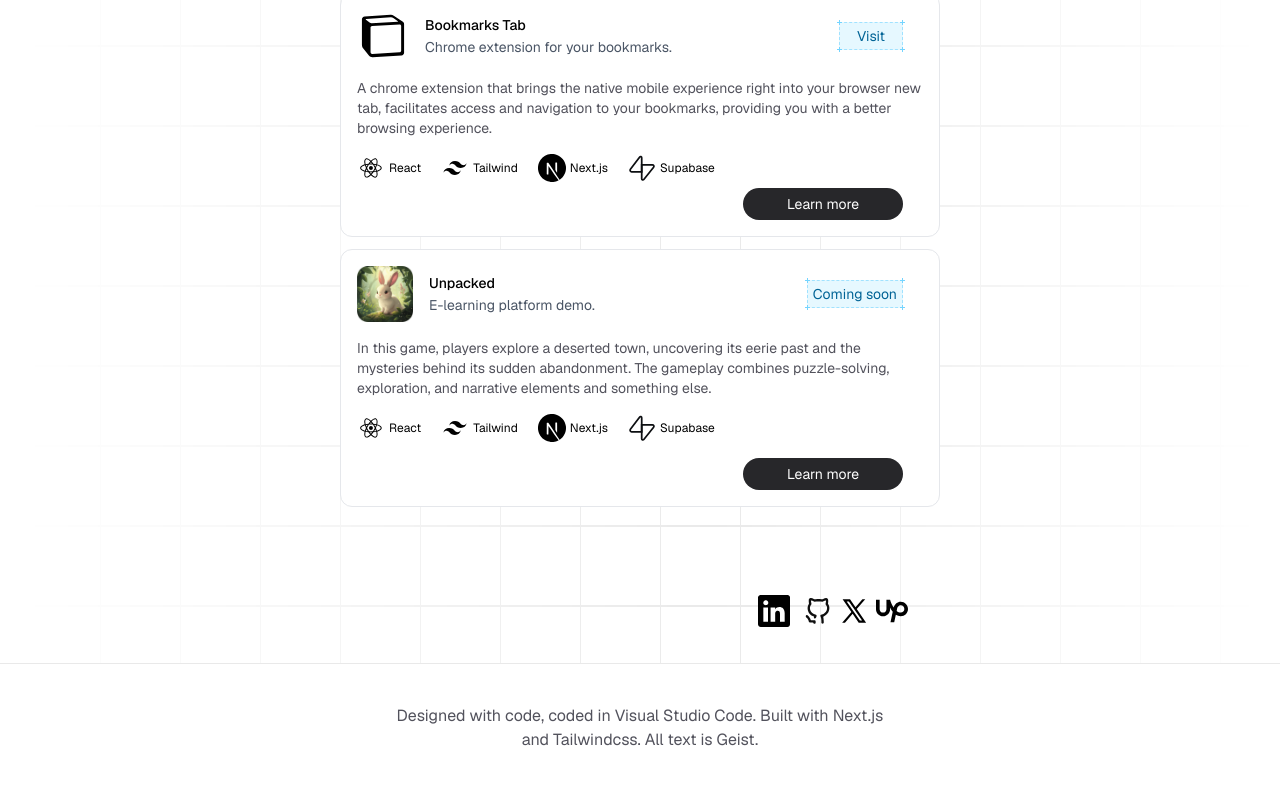
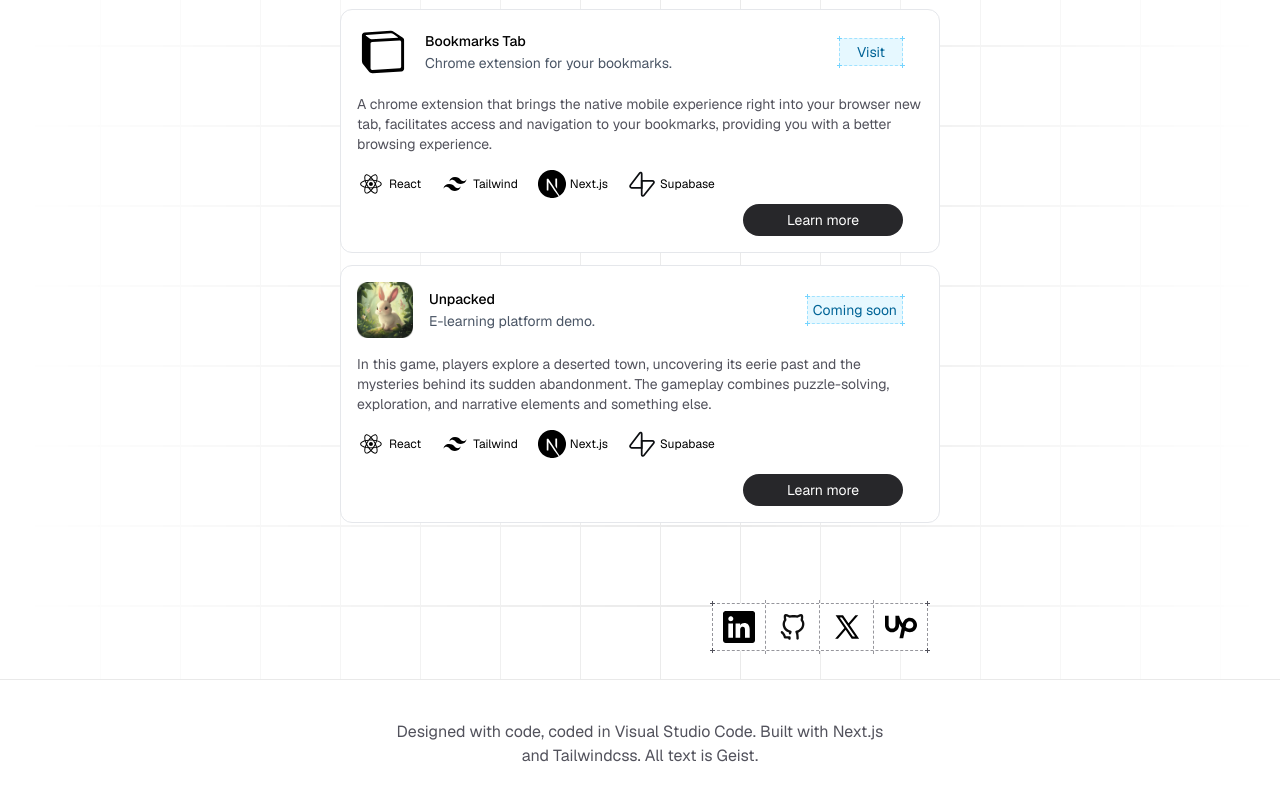
Before and after one commit to ibraheemhursheesh/personal-website, a Next.js app: page / in a window 1280 px wide. Shown: the part 572-1372 px from the top of the page. Built offline with nearby package versions, Linux system fonts and the light colour scheme.

Commit message:
more design enhancements

```diff
--- a/src/components/Header.tsx
+++ b/src/components/Header.tsx
@@ -502,14 +502,68 @@ export default function Header() {
             Ibrahim Harchiche
           </h1>
         </div>
-        <div className="text-zinc-600 px-10  max-w-prose mx-auto mt-1.5 text-center">
+        <div className="text-zinc-600 p-2 max-w-[65ch] mx-auto mt-1.5 text-center relative border-x-16 border-transparent">
           {" "}
+          {/* <span className="bg-white absolute inset-0"></span>
+          <span
+            className="absolute inset-0 border border-dashed border-zinc-600/60"
+            data--h-bstatus="0OBSERVED"
+          ></span>
+          <svg
+            width={5}
+            height={5}
+            viewBox="0 0 5 5"
+            className="absolute top-[-2px] left-[-2px] fill-zinc-600"
+            data--h-bstatus="0OBSERVED"
+          >
+            <path
+              d="M2 0h1v2h2v1h-2v2h-1v-2h-2v-1h2z"
+              data--h-bstatus="0OBSERVED"
+            />
+          </svg>
+          <svg
+            width={5}
+            height={5}
+            viewBox="0 0 5 5"
+            className="absolute top-[-2px] right-[-2px] fill-zinc-600"
+            data--h-bstatus="0OBSERVED"
+          >
+            <path
+              d="M2 0h1v2h2v1h-2v2h-1v-2h-2v-1h2z"
+              data--h-bstatus="0OBSERVED"
+            />
+          </svg>
+          <svg
+            width={5}
+            height={5}
+            viewBox="0 0 5 5"
+            className="absolute bottom-[-2px] left-[-2px] fill-zinc-600"
+            data--h-bstatus="0OBSERVED"
+          >
+            <path
+              d="M2 0h1v2h2v1h-2v2h-1v-2h-2v-1h2z"
+              data--h-bstatus="0OBSERVED"
+            />
+          </svg>
+          <svg
+            width={5}
+            height={5}
+            viewBox="0 0 5 5"
+            className="absolute right-[-2px] bottom-[-2px] fill-zinc-600"
+            data--h-bstatus="0OBSERVED"
+          >
+            <path
+              d="M2 0h1v2h2v1h-2v2h-1v-2h-2v-1h2z"
+              data--h-bstatus="0OBSERVED"
+            />
+          </svg> */}
+          <div className="relative">
             <p className="">
               I’m a self-taught front-end developer, based in Morocco, I enjoy
               building pixel-perfect web experiences. Throughout the last two
-            years, I’ve been honing my front-end development skills and building
-            a strong foundation in web technologies. I use React, Next.js,
-            Typescript, and Tailwind as my core development stack.
+              years, I’ve been honing my front-end development skills and
+              building a strong foundation in web technologies. I use React,
+              Next.js, Typescript, and Tailwind as my core development stack.
             </p>
             <p className="mt-4">
               I did some technical writing back in the past on{" "}
@@ -550,7 +604,8 @@ export default function Header() {
               Upwork
             </a> */}
               .
-          </p>
+            </p>{" "}
+          </div>
         </div>{" "}
       </div>
     </div>
--- a/src/components/Homepage.tsx
+++ b/src/components/Homepage.tsx
@@ -521,8 +521,67 @@ export default function Homepage() {
           </div>
         </div>
       </div>{" "}
-      <div className="mt-20 max-w-xl mx-auto mb-7 flex gap-1.5 items-center justify-end px-5">
-        <a href="https://www.linkedin.com/in/ibrahim-harchiche-415a51259/">
+      <div className="max-w-xl mx-auto">
+        <div className="mt-20 w-fit mb-7 flex  items-center mx-auto sm:mr-0 relative">
+          {" "}
+          <span className="bg-white absolute inset-0"></span>
+          <span
+            className="absolute inset-0 border border-dashed border-zinc-600/60"
+            data--h-bstatus="0OBSERVED"
+          ></span>
+          <svg
+            width={5}
+            height={5}
+            viewBox="0 0 5 5"
+            className="absolute top-[-2px] left-[-2px] fill-zinc-600"
+            data--h-bstatus="0OBSERVED"
+          >
+            <path
+              d="M2 0h1v2h2v1h-2v2h-1v-2h-2v-1h2z"
+              data--h-bstatus="0OBSERVED"
+            />
+          </svg>
+          <svg
+            width={5}
+            height={5}
+            viewBox="0 0 5 5"
+            className="absolute top-[-2px] right-[-2px] fill-zinc-600"
+            data--h-bstatus="0OBSERVED"
+          >
+            <path
+              d="M2 0h1v2h2v1h-2v2h-1v-2h-2v-1h2z"
+              data--h-bstatus="0OBSERVED"
+            />
+          </svg>
+          <svg
+            width={5}
+            height={5}
+            viewBox="0 0 5 5"
+            className="absolute bottom-[-2px] left-[-2px] fill-zinc-600"
+            data--h-bstatus="0OBSERVED"
+          >
+            <path
+              d="M2 0h1v2h2v1h-2v2h-1v-2h-2v-1h2z"
+              data--h-bstatus="0OBSERVED"
+            />
+          </svg>
+          <svg
+            width={5}
+            height={5}
+            viewBox="0 0 5 5"
+            className="absolute right-[-2px] bottom-[-2px] fill-zinc-600"
+            data--h-bstatus="0OBSERVED"
+          >
+            <path
+              d="M2 0h1v2h2v1h-2v2h-1v-2h-2v-1h2z"
+              data--h-bstatus="0OBSERVED"
+            />
+          </svg>
+          {/* no svgs */}
+          <a
+            className="size-12 flex items-center justify-center mx-3 sm:mx-0.75 not-last:after:h-[112%] after:border-l after:border-dashed after:border-zinc-600/60 after:absolute relative  after:-right-3 sm:after:-right-0.75"
+            href="https://www.linkedin.com/in/ibrahim-harchiche-415a51259/"
+          >
             <svg
               viewBox="0 0 24 24"
               className="size-12"
@@ -544,7 +603,10 @@ export default function Homepage() {
               </g>
             </svg>
           </a>
-        <a href="https://github.com/ibraheemhursheesh">
+          <a
+            className="size-12 flex items-center justify-center mx-3 sm:mx-0.75 not-last:after:h-[112%] after:border-l after:border-dashed after:border-zinc-600/60 after:absolute relative  after:-right-3 sm:after:-right-0.75"
+            href="https://github.com/ibraheemhursheesh"
+          >
             <svg
               className="size-7"
               viewBox="0 0 24 24"
@@ -570,7 +632,10 @@ export default function Homepage() {
               </g>
             </svg>
           </a>
-        <a href="https://x.com/ibrahim_hrsh">
+          <a
+            className="size-12 flex items-center justify-center mx-3 sm:mx-0.75 not-last:after:h-[112%] after:border-l after:border-dashed after:border-zinc-600/60 after:absolute relative  after:-right-3 sm:after:-right-0.75"
+            href="https://x.com/ibrahim_hrsh"
+          >
             <svg
               className="size-8"
               xmlns="http://www.w3.org/2000/svg"
@@ -583,7 +648,10 @@ export default function Homepage() {
               <path d="M26.37,26l-8.795-12.822l0.015,0.012L25.52,4h-2.65l-6.46,7.48L11.28,4H4.33l8.211,11.971L12.54,15.97L3.88,26h2.65 l7.182-8.322L19.42,26H26.37z M10.23,6l12.34,18h-2.1L8.12,6H10.23z"></path>
             </svg>
           </a>
-        <a href="https://www.upwork.com/freelancers/~014ce4d152e17b2b6a">
+          <a
+            className="size-12 flex items-center justify-center mx-3 sm:mx-0.75 not-last:after:h-[112%] after:border-l after:border-dashed after:border-zinc-600/60 after:absolute relative  after:-right-3 sm:after:-right-0.75"
+            href="https://www.upwork.com/freelancers/~014ce4d152e17b2b6a"
+          >
             <svg
               className="size-8"
               fill="#000000"
@@ -603,7 +671,8 @@ export default function Homepage() {
               </g>
             </svg>
           </a>
-      </div>{" "}
+        </div>
+      </div>
       <footer className="bg-white border-t border-[#e9e9e9]">
         <p className="max-w-xl mx-auto text-zinc-600 p-10 text-center">
           Designed with code, coded in Visual Studio Code. Built with Next.js
```
Lines whose indentation alone changed are shown as unchanged.
